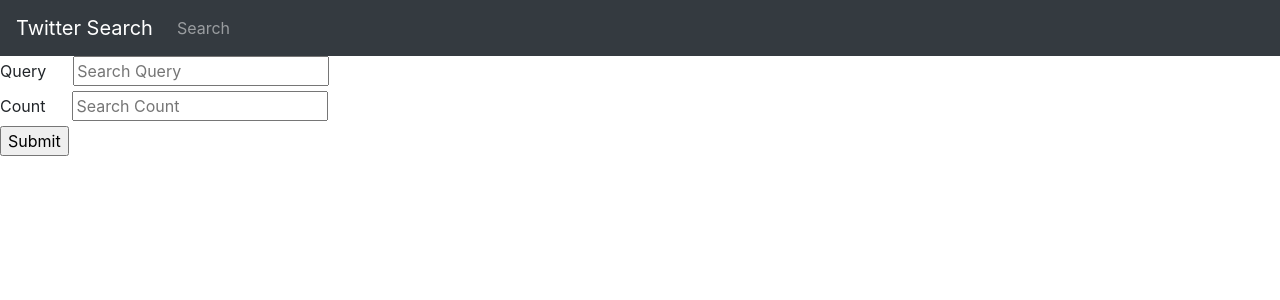
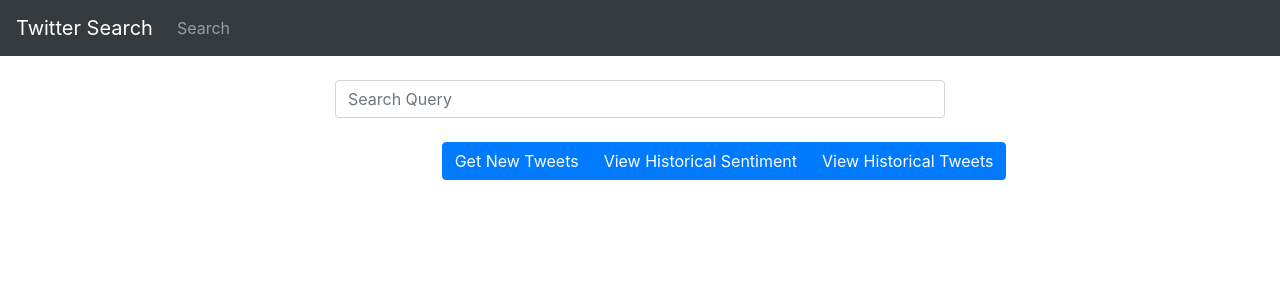
Before and after one commit to sxsg430/CAB432-client, a React (Create React App) app: page / in a window 1280 px wide. Shown: the top 300 px of the page. Built offline with nearby package versions, Linux system fonts and the light colour scheme.

Commit message:
Redesign home page

```diff
--- a/package.json
+++ b/package.json
@@ -8,6 +8,7 @@
     "@testing-library/user-event": "^7.2.1",
     "bootstrap": "^4.5.3",
     "collect.js": "^4.28.4",
+    "history": "^5.0.0",
     "react": "^16.14.0",
     "react-d3-cloud": "^0.7.0",
     "react-dom": "^16.14.0",
--- a/src/components/home.js
+++ b/src/components/home.js
@@ -1,10 +1,33 @@
-import React, { Component } from 'react';
-import {Navbar, NavbarBrand, Nav, NavItem, NavLink} from 'reactstrap';
+import React, { Component, PropTypes } from 'react';
+import { withRouter } from "react-router-dom";
+import { createBrowserHistory } from 'history';
+import {Navbar, NavbarBrand, Nav, NavItem, NavLink, Input, Container, Row, Col, ButtonGroup, Button} from 'reactstrap';
 export class Home extends Component {
-    state = {}
+    constructor(props) {
+        super(props);
+        this.state = {
+            query: "",
+        }
+    }
 
     componentDidMount() {
 
+    }
+
+    handleSearchUpdate = (value) => {
+        this.setState({query: value.target.value})
+    }
+
+    getNewTweets = () => {
+        this.props.history.push("/sentiment?query=" + this.state.query)
+    }
+
+    getHistSentiment = () => {
+        this.props.history.push("/scores?query=" + this.state.query)
+    }
+
+    getHistTweets = () => {
+        this.props.history.push("/historical?query=" + this.state.query)
     }
 
     render() {
@@ -19,16 +42,28 @@ export class Home extends Component {
                         </NavItem>
                     </Nav>
                 </Navbar>
-
-                <form action="/sentiment" method="get">
-                    <label for="query">Query &nbsp;&nbsp;&nbsp;&nbsp;&nbsp;</label>
-                    <input type='text' placeholder='Search Query' name='query' /> <br />
-                    <label for="count">Count &nbsp;&nbsp;&nbsp;&nbsp;&nbsp;</label>
-                    <input type='text' placeholder='Search Count' name='count' /> <br />
-                    <input type="submit" value="Submit" />
-                </form>
+                <br />
+                <Container fluid>
+                    <Row>
+                        <Col xs="3" sm="3"></Col>
+                        <Col xs="6" sm="6">
+                            <Input type="text" placeholder="Search Query" id="search01" name="Search" value={this.state.query} onChange={this.handleSearchUpdate} ></Input><br />
+                        </Col>
+                    </Row>
+                    <Row>
+                        <Col xs="4" sm="4"></Col>
+                        <Col>
+                            <ButtonGroup>
+                                <Button color="primary" onClick={this.getNewTweets}>Get New Tweets</Button>
+                                <Button color="primary" onClick={this.getHistSentiment}>View Historical Sentiment</Button>
+                                <Button color="primary" onClick={this.getHistTweets}>View Historical Tweets</Button>
+                            </ButtonGroup>
+                        </Col>
+                    </Row>
+                </Container>
                 </div>
         )
     }
 
 }
+export default withRouter(Home)
```
Also changed, not shown: 1 other file (tests, documents, lock files or other folders).
